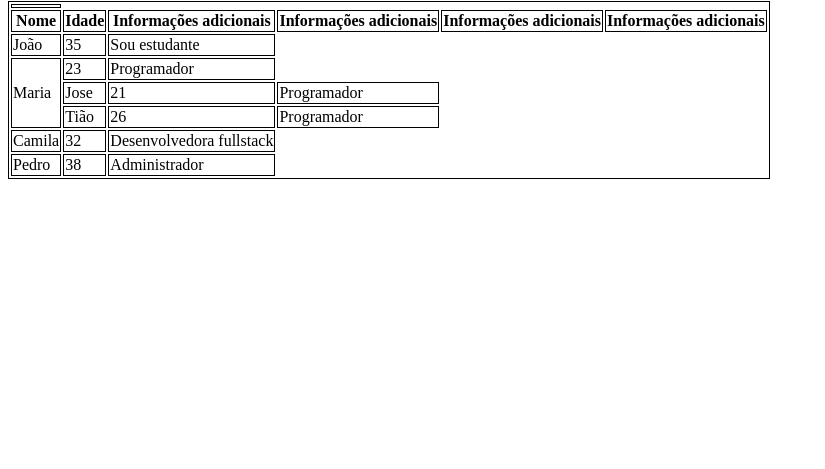
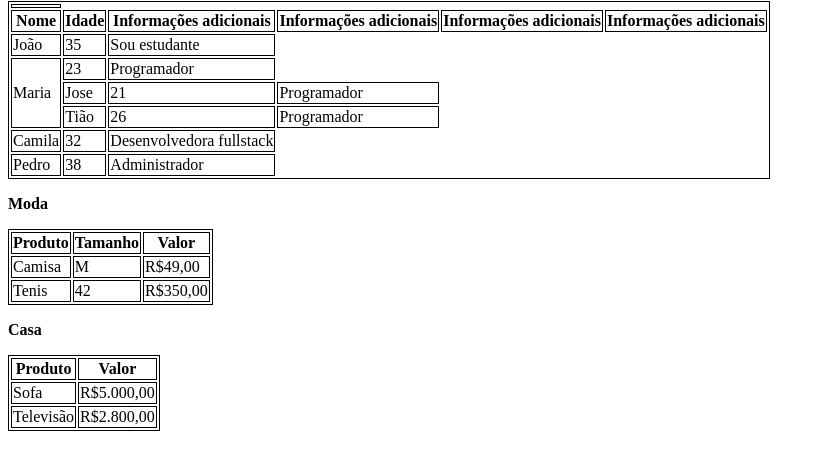
Before and after one commit to rochaotto/aula-tabela, a plain HTML site: page index.html in a window 1280 px wide. Shown: the part 79-548 px from the top of the page, without its empty margins (0-825 px from the left). Drawn offline with Linux system fonts and the light colour scheme.

Commit message:
Adicionando as tabelas Moda e Casa

```diff
--- a/index.html
+++ b/index.html
@@ -57,5 +57,38 @@
             </tr>
         </tbody>
     </table>
+    <p class="contexto"><strong>Moda</strong></p>
+    <table class="tabela">
+        <tr class="texto titulo-contexto-moda">
+            <th>Produto</th>
+            <th>Tamanho</th>
+            <th>Valor</th>
+        </tr>
+        <tr>
+            <td>Camisa</td>
+            <td>M</td>
+            <td>R$49,00</td>
+        </tr>
+        <tr>
+            <td>Tenis</td>
+            <td>42</td>
+            <td>R$350,00</td>
+        </tr>
+    </table>
+    <p class="contexto"><strong>Casa</strong></p>
+    <table class="tabela">
+        <tr class="texto titulo-contexto-casa">
+            <th>Produto</th>
+            <th>Valor</th>
+        </tr>
+        <tr>
+            <td>Sofa</td>
+            <td>R$5.000,00</td>
+        </tr>
+        <tr>
+            <td>Televisão</td>
+            <td>R$2.800,00</td>
+        </tr>
+    </table>
 </body>
 </html>
```
